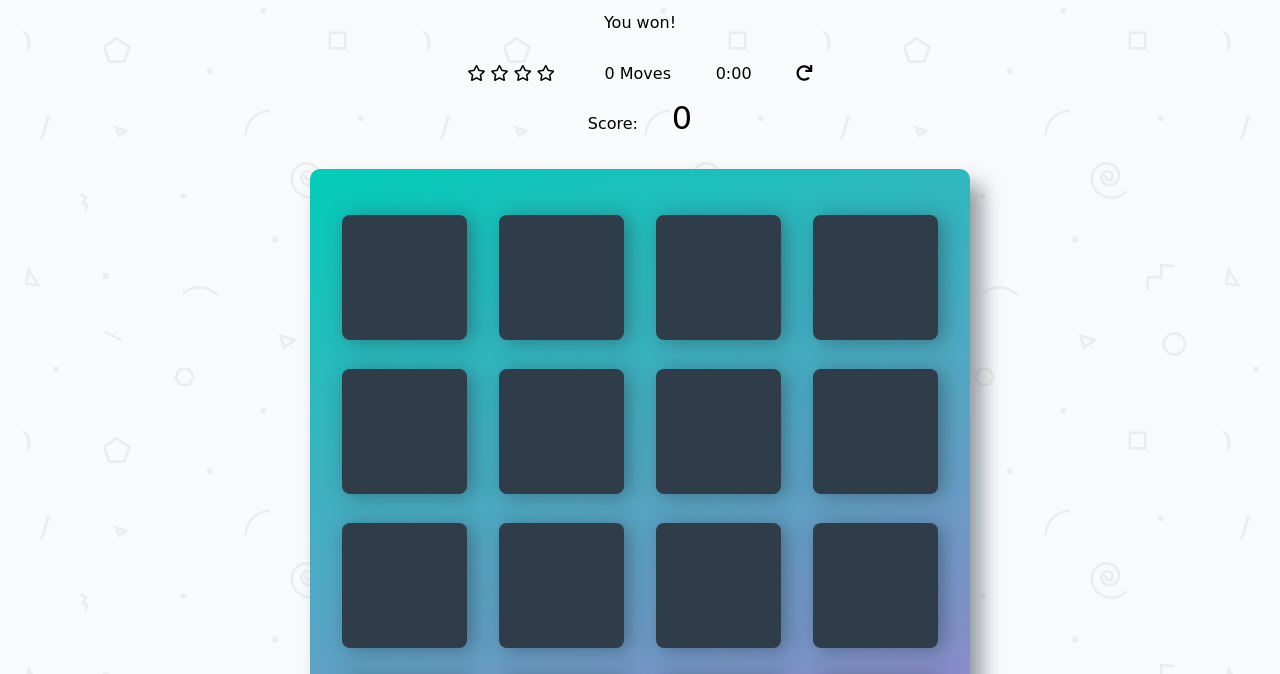
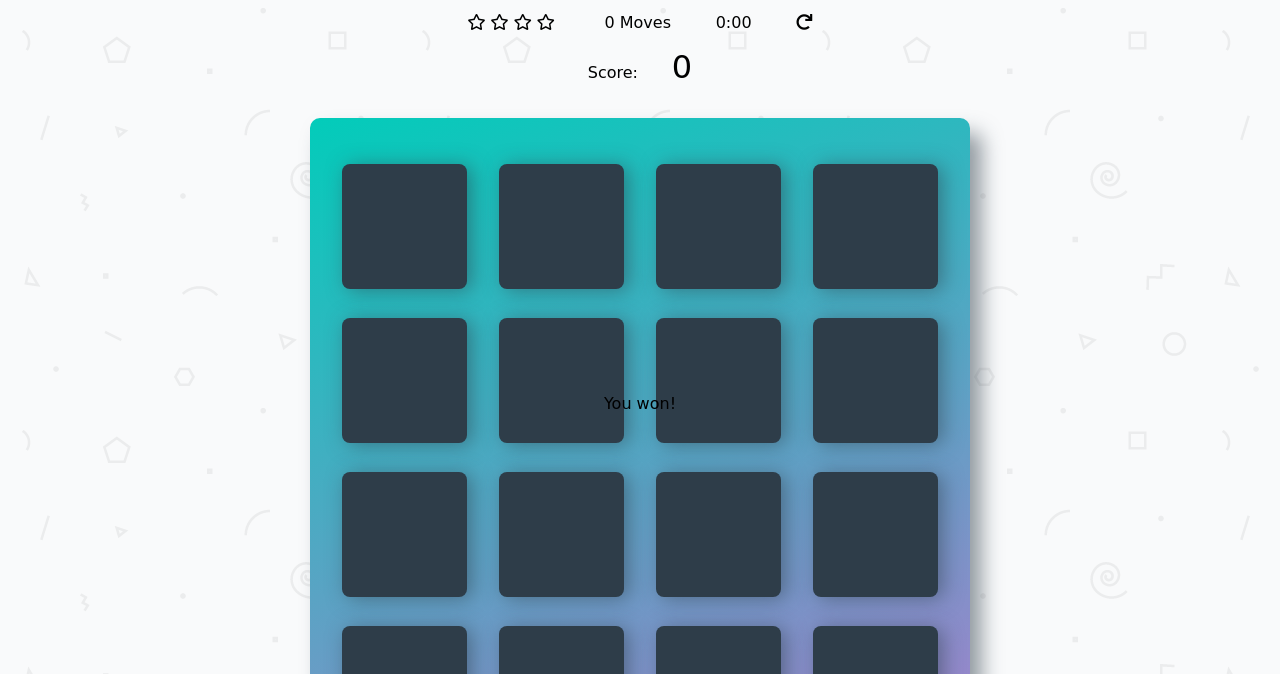
Before and after one commit to chrisvneal/udacity_memory-game, a website: page src/index.html in a window 1280 px wide. Shown: the part 89-763 px from the top of the page. Drawn offline with nearby package versions, Linux system fonts and the light colour scheme; files that its build step writes are made by us from their sources; files whose address does not match are found by name; a web font is replaced by a local one.

Commit message:
Place modal in center of game

```diff
--- a/src/scss/app.scss
+++ b/src/scss/app.scss
@@ -26,6 +26,7 @@ body {
   justify-content: center;
   align-items: center;
   flex-direction: column;
+  position: relative;
 }
 
 h1 {
@@ -127,3 +128,11 @@ h1 {
 .fa-star.shaded {
   font-weight: 700;
 }
+
+
+/* modal styles */
+.modal {
+  position: absolute;
+  top: 50%;
+  // background: #fff;
+}
```
Also changed, not shown: dist/css/app.css.
